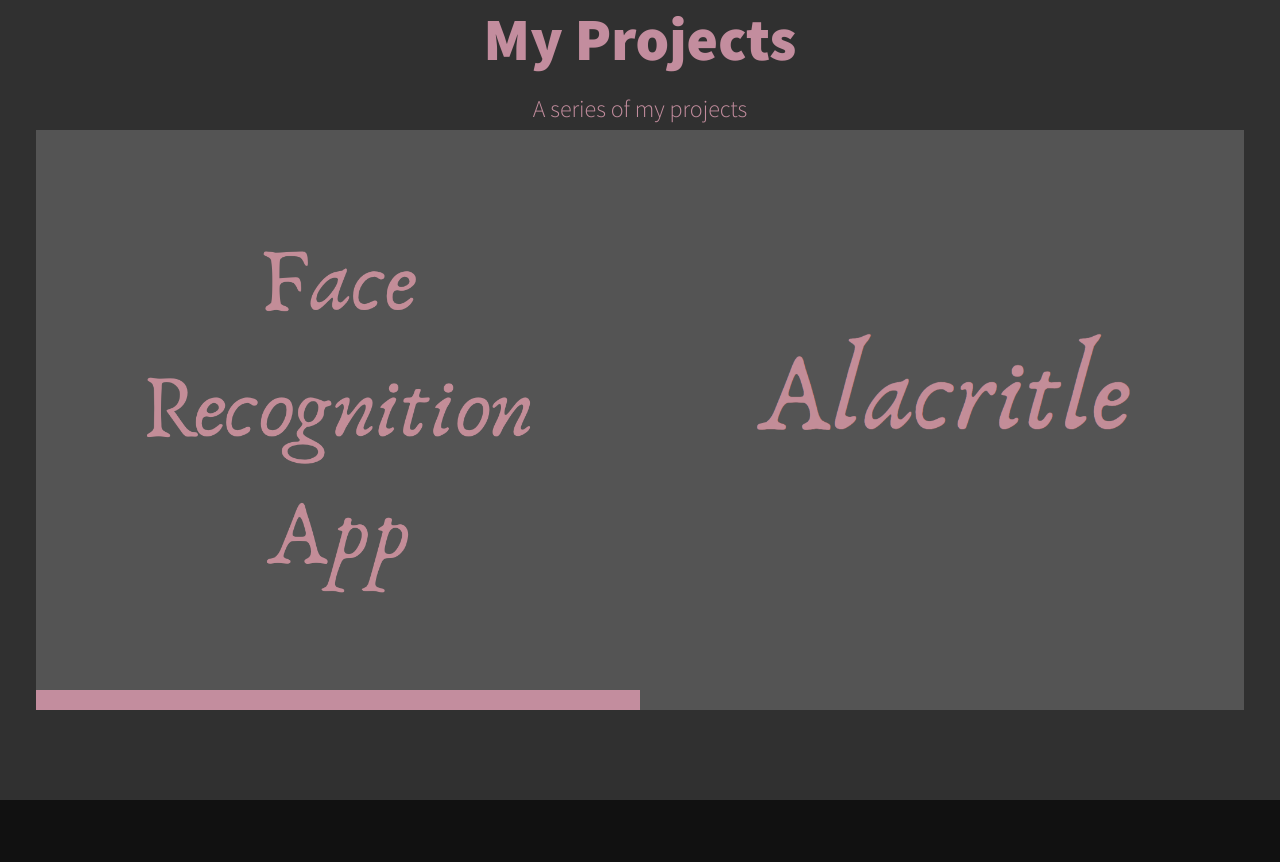
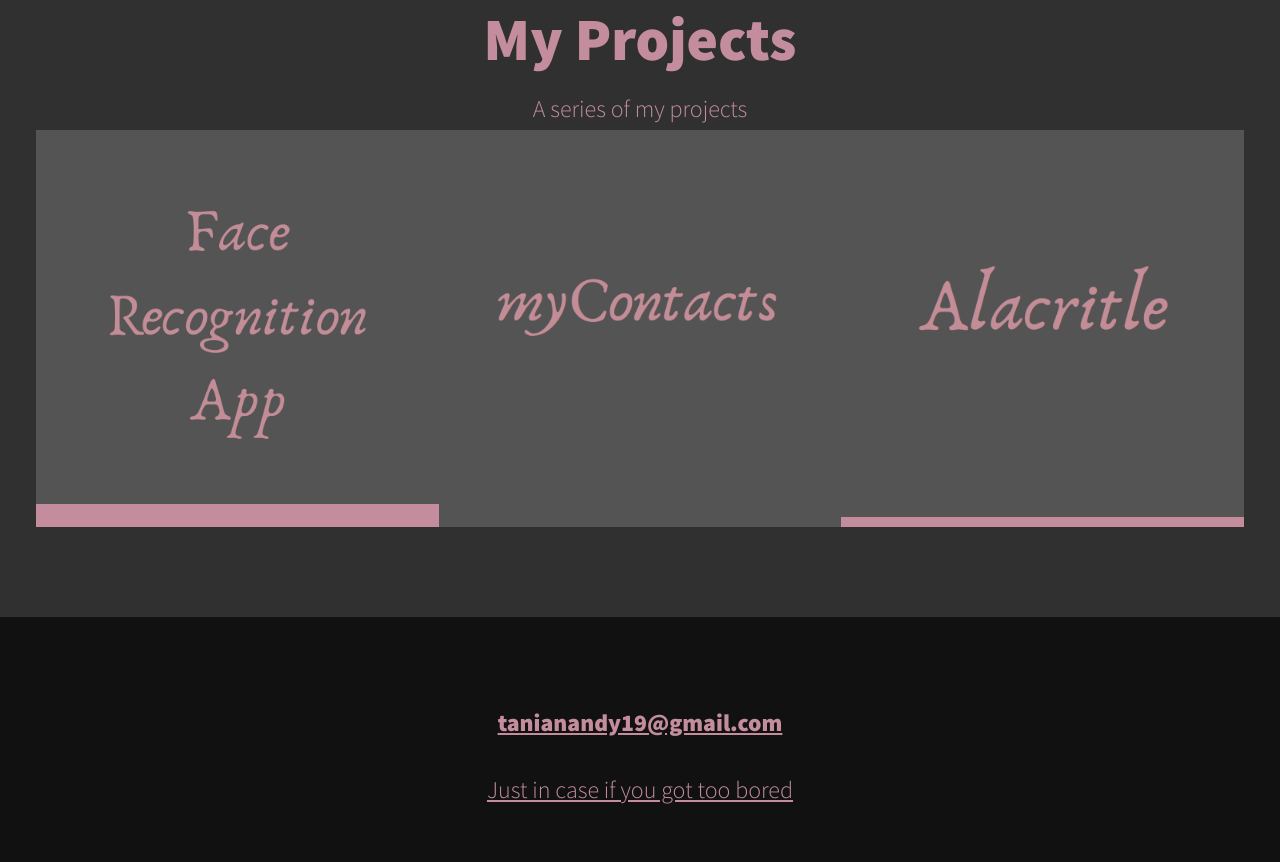
Before and after one commit to codertan01/Tiny-website, a plain HTML site: page index.html in a window 1280 px wide. Shown: the part 1100-1962 px from the top of the page. Drawn offline with nearby package versions, Linux system fonts and the light colour scheme.

Commit message:
Update index.html

```diff
--- a/index.html
+++ b/index.html
@@ -69,6 +69,9 @@
                 </a>
 
                 <a href="project2.html" class="portfolio__item">
+                    <img src="images/meow.jpg" alt="" class="portfolio__img">
+                </a>
+		<a href="project2.html" class="portfolio__item">
                     <img src="images/lol.jpg" alt="" class="portfolio__img">
                 </a>
         </div>
```
